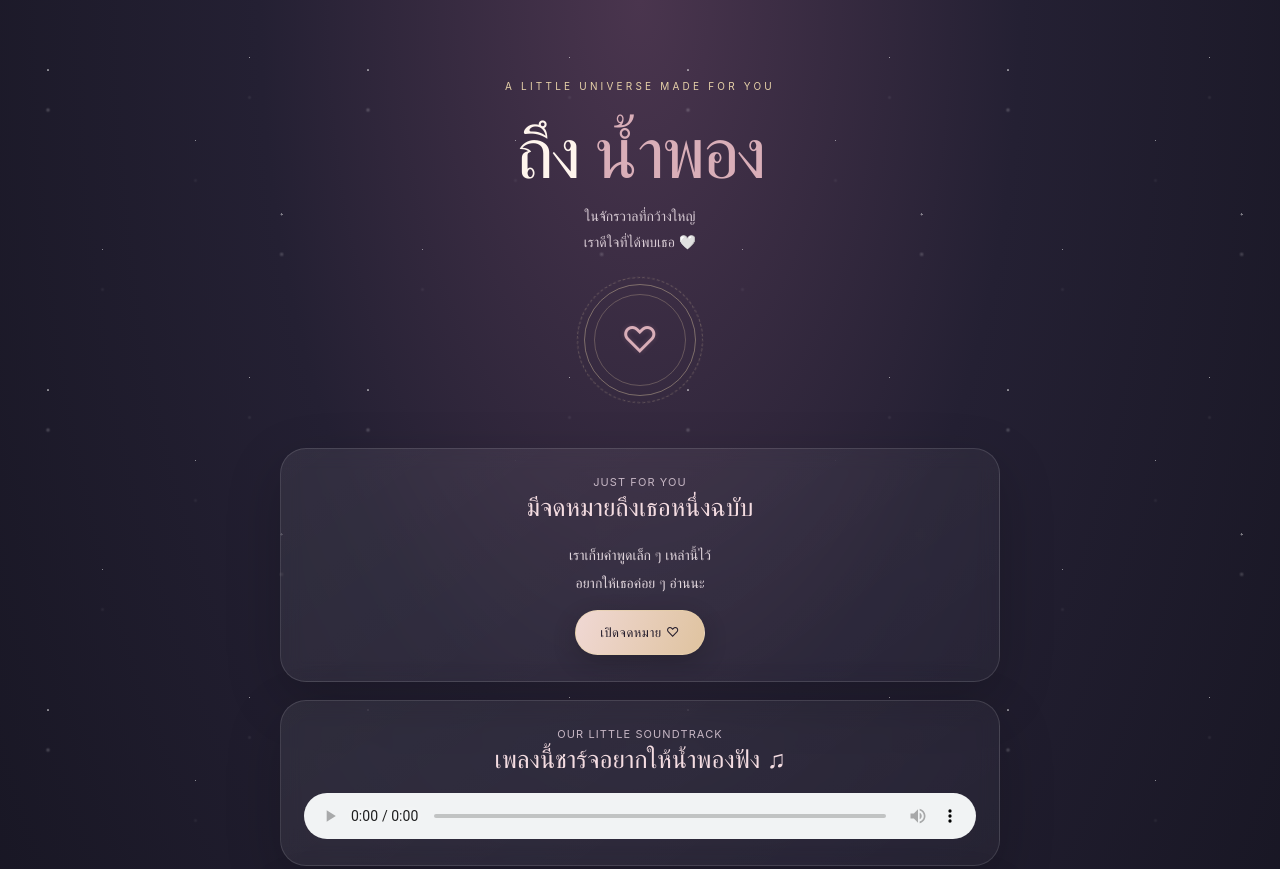
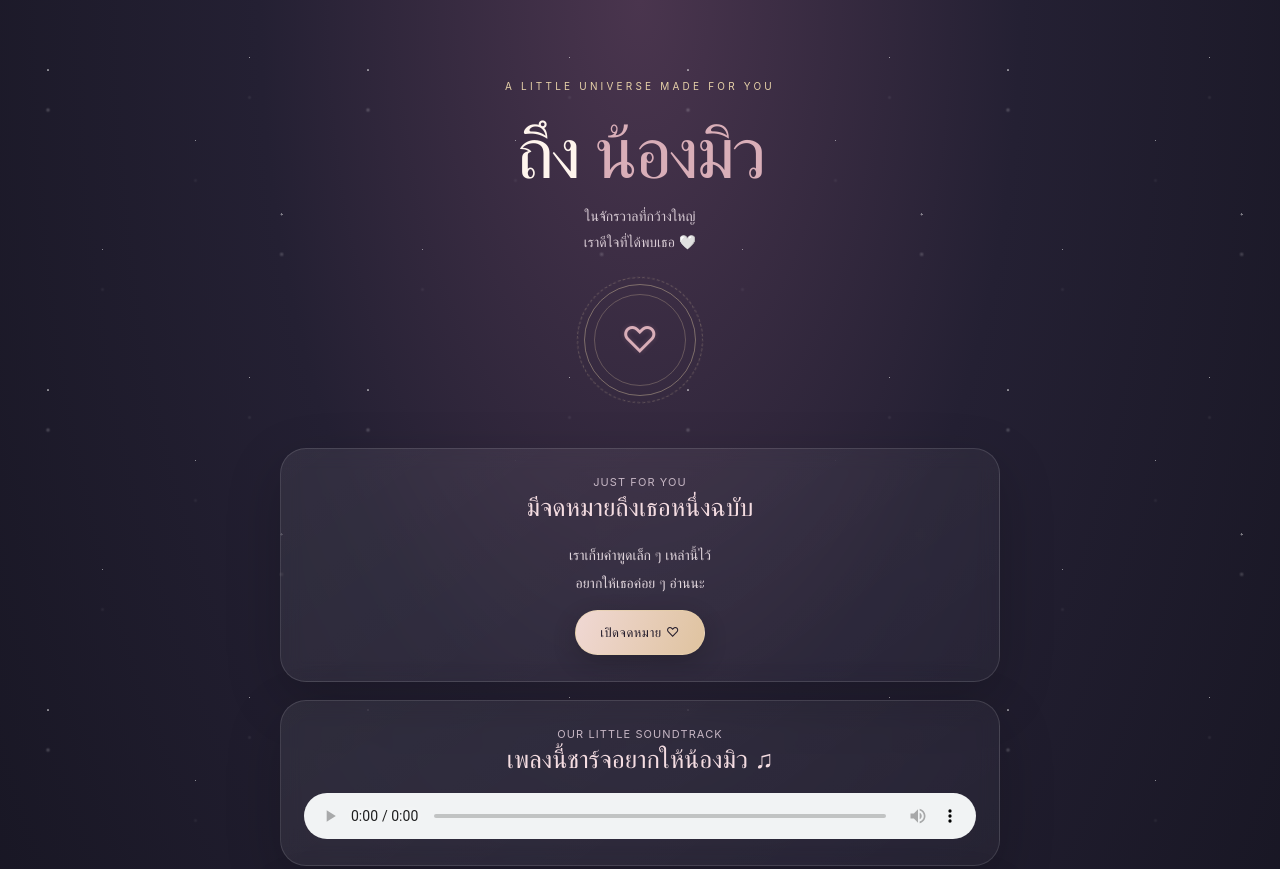
Before and after one commit to few49680-hub/Noei, a plain HTML site: page index.html in a window 1280 px wide. Shown: the top 869 px of the page. Drawn offline with Linux system fonts and the light colour scheme.

Commit message:
Update index.html

```diff
--- a/index.html
+++ b/index.html
@@ -5,7 +5,7 @@
 <meta charset="UTF-8">
 <meta name="viewport" content="width=device-width, initial-scale=1">
 <meta name="theme-color" content="#171522">
-<title>For น้ำพอง ♡</title>
+<title>For น้องมิว ♡</title>
 <style>
 :root {
   --night:#171522;
@@ -140,7 +140,7 @@ h1 span{color:var(--rose)}
 
   <header class="hero">
     <div class="kicker">A little universe made for you</div>
-    <h1>ถึง <span>น้ำพอง</span></h1>
+    <h1>ถึง <span>น้องมิว</span></h1>
     <div class="subtitle">
       ในจักรวาลที่กว้างใหญ่<br>
       เราดีใจที่ได้พบเธอ 🤍
@@ -160,7 +160,7 @@ h1 span{color:var(--rose)}
     <label class="open-btn" for="letter-toggle">เปิดจดหมาย ♡</label>
 
     <div class="letter">
-      <p>ถึงน้ำพอง,</p>
+      <p>ถึงน้องมิว,</p>
       <p>ขอบคุณที่เข้ามาเป็นส่วนหนึ่งในชีวิตนะ ตั้งแต่มีเธอ เรื่องธรรมดาหลาย ๆ เรื่องก็กลายเป็นความทรงจำที่มีความหมาย</p>
       <p>เราอาจไม่ได้สมบูรณ์แบบ และอาจมีวันที่เข้าใจกันไม่ตรงกันบ้าง แต่เราอยากตั้งใจรับฟัง เรียนรู้ และเติบโตไปด้วยกันทีละวัน</p>
       <p>ขอให้เธอรู้ไว้ว่าความรู้สึกดี ๆ ที่เรามีให้เธอนั้นจริงใจเสมอ ขอบคุณสำหรับรอยยิ้ม เสียงหัวเราะ และช่วงเวลาที่ได้แบ่งปันกัน</p>
@@ -172,7 +172,7 @@ h1 span{color:var(--rose)}
 
   <section class="panel music-box">
     <div class="small">OUR LITTLE SOUNDTRACK</div>
-    <h2>เพลงนี้ชาร์จอยากให้น้ำพองฟัง ♫</h2>
+    <h2>เพลงนี้ชาร์จอยากให้น้องมิว ♫</h2>
 
     <audio id="player" controls preload="metadata">
       <source src="music.mp3" type="audio/mpeg">
```
